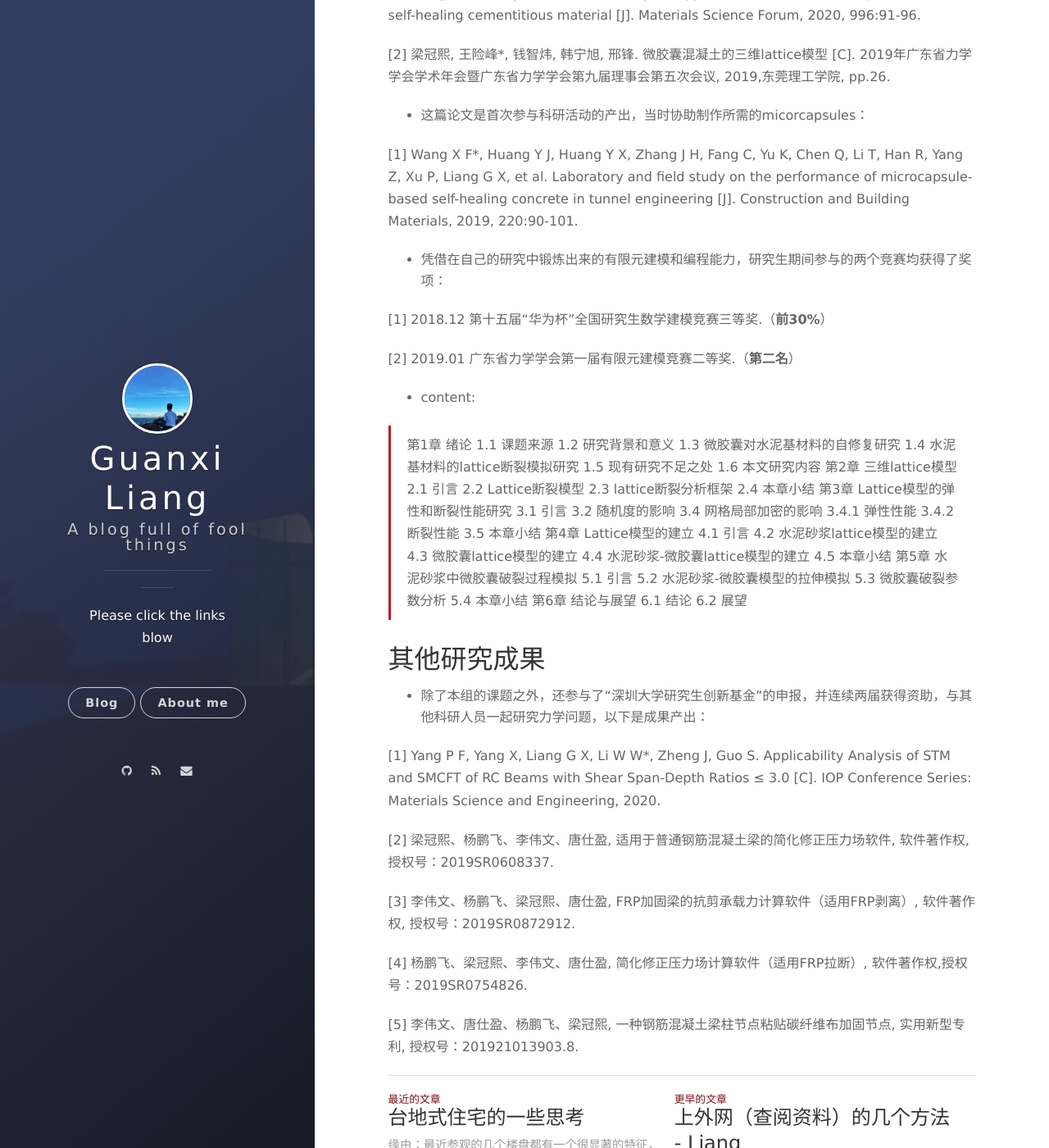
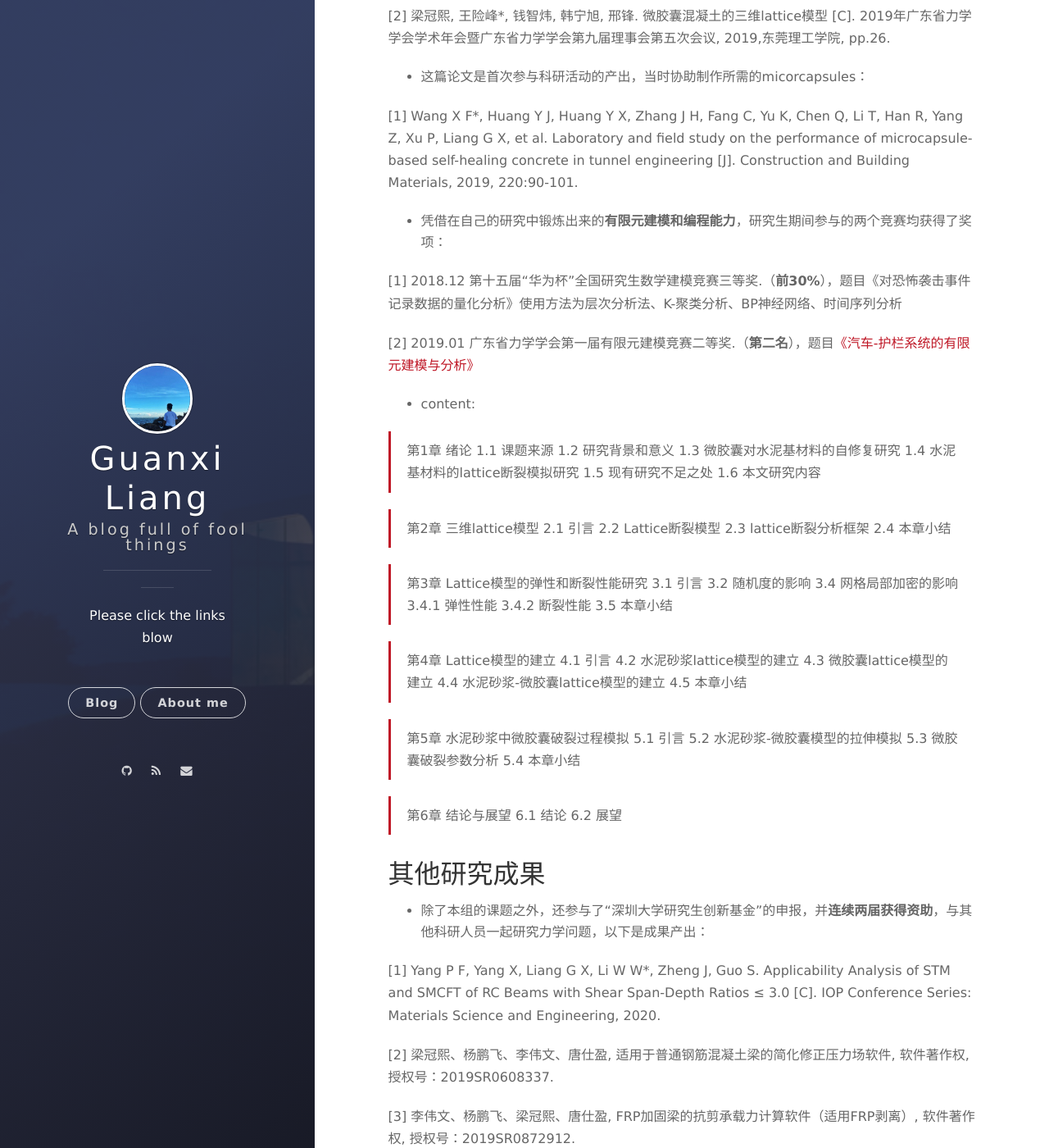
Before and after one commit to garyliang07/garyliang07.github.io, a Jekyll site: the page built from _posts/2022-6-10-review of my work.md, in a window 1280 px wide and 1400 px high, scrolled down 1251 px. Shown: the whole window at 82% size. Built offline with Jekyll 4.4.1, drawn with Linux system fonts in a browser that asks for light colours; nearby versions of some CDN libraries; comment, search, counter and statistics services are not loaded; some of the changed text lies outside the part shown.

Commit message:
add cv and personal website

```diff
--- a/_posts/2022-6-10-review of my work.md
+++ b/_posts/2022-6-10-review of my work.md
@@ -31,9 +31,9 @@
 
 [1]	王险峰、陈振鹏、梁冠熙、朱继华、邢锋, MATLAB混凝土材料X-CT图像数据处理软件, 软件著作权, 授权号：2020SR0525691.
 
-- 同时也有相应的论文成果产出：
+- 同时也有相应的**论文成果**产出，以及会议上的presentation：
 
-[1] Liang G X, Wang X F*, Han N X, Xing F. Trigger mechanism of microcapsule based self-healing cementitious material [J]. Materials Science Forum, 2020, 996:91-96.
+[1] Liang G X, Wang X F*, Han N X, Xing F. Trigger mechanism of microcapsule based self-healing cementitious material [J]. Materials Science Forum, 2020, 996:91-96.  [PDF](https://drive.google.com/file/d/1qbDdL2-UVRarhmm-7GQW_TNceEL63QWv/view?usp=drive_link)
 
 [2]	梁冠熙, 王险峰*, 钱智炜, 韩宁旭, 邢锋. 微胶囊混凝土的三维lattice模型 [C]. 2019年广东省力学学会学术年会暨广东省力学学会第九届理事会第五次会议, 2019,东莞理工学院, pp.26.
 
@@ -41,11 +41,11 @@
 
 [1]	Wang X F*, Huang Y J, Huang Y X, Zhang J H, Fang C, Yu K, Chen Q, Li T, Han R, Yang Z, Xu P, Liang G X, et al. Laboratory and field study on the performance of microcapsule-based self-healing concrete in tunnel engineering [J]. Construction and Building Materials, 2019, 220:90-101.
 
-- 凭借在自己的研究中锻炼出来的有限元建模和编程能力，研究生期间参与的两个竞赛均获得了奖项：
+- 凭借在自己的研究中锻炼出来的**有限元建模和编程能力**，研究生期间参与的两个竞赛均获得了奖项：
 
-[1]	2018.12 第十五届“华为杯”全国研究生数学建模竞赛三等奖.（**前30%**）
+[1]	2018.12 第十五届“华为杯”全国研究生数学建模竞赛三等奖.（**前30%**），题目《对恐怖袭击事件记录数据的量化分析》使用方法为层次分析法、K-聚类分析、BP神经网络、时间序列分析
 
-[2]	2019.01 广东省力学学会第一届有限元建模竞赛二等奖.（**第二名**）
+[2]	2019.01 广东省力学学会第一届有限元建模竞赛二等奖.（**第二名**），题目[《汽车-护栏系统的有限元建模与分析》](https://drive.google.com/file/d/1jPMHAsdDLTjkkyMm4_y60KBmnckgqMw-/view?usp=drive_link)
 
 
 - content:
@@ -57,35 +57,40 @@
 1.4 水泥基材料的lattice断裂模拟研究
 1.5 现有研究不足之处
 1.6 本文研究内容
-第2章 三维lattice模型
+
+> 第2章 三维lattice模型
 2.1 引言
 2.2 Lattice断裂模型
 2.3 lattice断裂分析框架
 2.4 本章小结
-第3章 Lattice模型的弹性和断裂性能研究
+
+> 第3章 Lattice模型的弹性和断裂性能研究
 3.1 引言
 3.2 随机度的影响
 3.4 网格局部加密的影响
 3.4.1 弹性性能
 3.4.2 断裂性能
 3.5 本章小结
-第4章 Lattice模型的建立
+
+> 第4章 Lattice模型的建立
 4.1 引言
 4.2 水泥砂浆lattice模型的建立
 4.3 微胶囊lattice模型的建立
 4.4 水泥砂浆-微胶囊lattice模型的建立
 4.5 本章小结
-第5章 水泥砂浆中微胶囊破裂过程模拟
+
+> 第5章 水泥砂浆中微胶囊破裂过程模拟
 5.1 引言
 5.2 水泥砂浆-微胶囊模型的拉伸模拟
 5.3 微胶囊破裂参数分析
 5.4 本章小结
-第6章 结论与展望
+
+>第6章 结论与展望
 6.1 结论
 6.2 展望
 
 ## 其他研究成果
-- 除了本组的课题之外，还参与了“深圳大学研究生创新基金”的申报，并连续两届获得资助，与其他科研人员一起研究力学问题，以下是成果产出：
+- 除了本组的课题之外，还参与了“深圳大学研究生创新基金”的申报，并**连续两届获得资助**，与其他科研人员一起研究力学问题，以下是成果产出：
 
 [1]	Yang P F, Yang X, Liang G X, Li W W*, Zheng J, Guo S. Applicability Analysis of STM and SMCFT of RC Beams with Shear Span-Depth Ratios ≤ 3.0 [C]. IOP Conference Series: Materials Science and Engineering, 2020.
 
```
Also changed, not shown: other parts of _posts/2022-6-10-review of my work.md (+5 -5 lines), about.md (+3 -2 lines).
